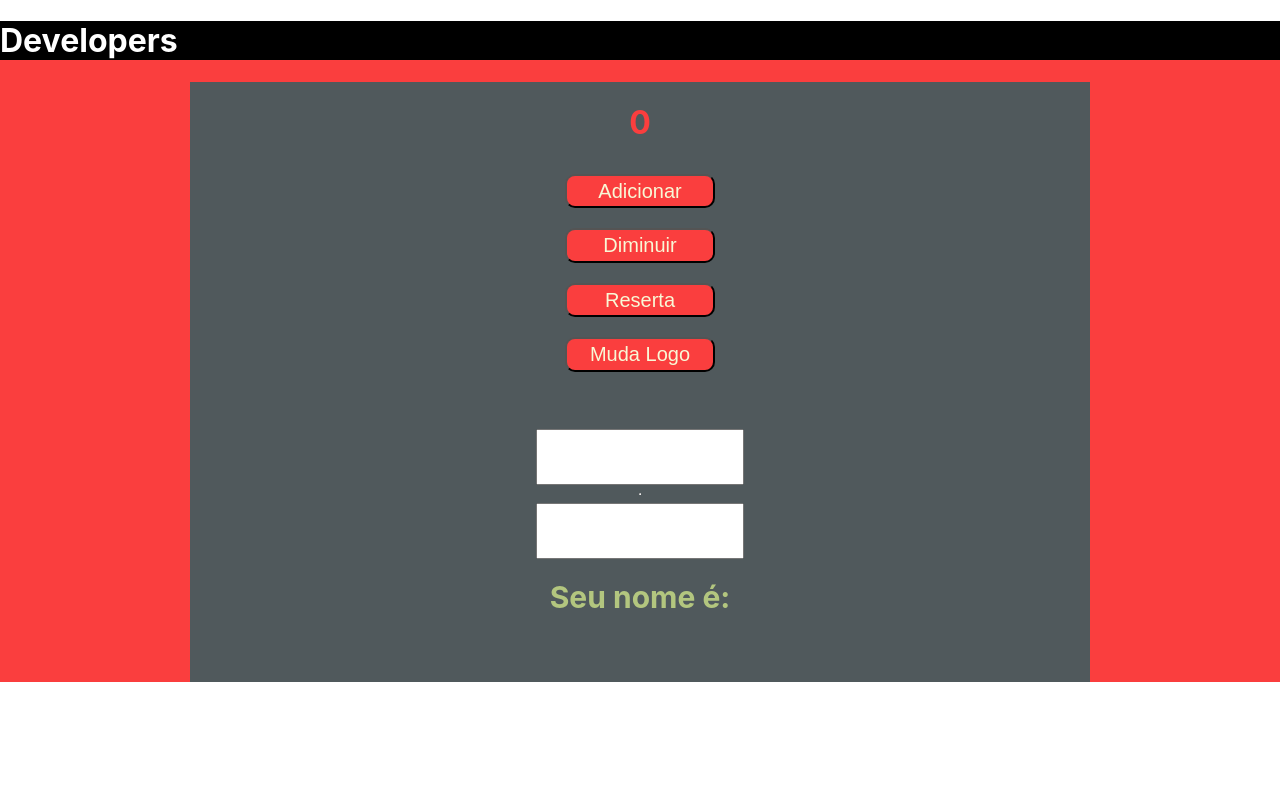
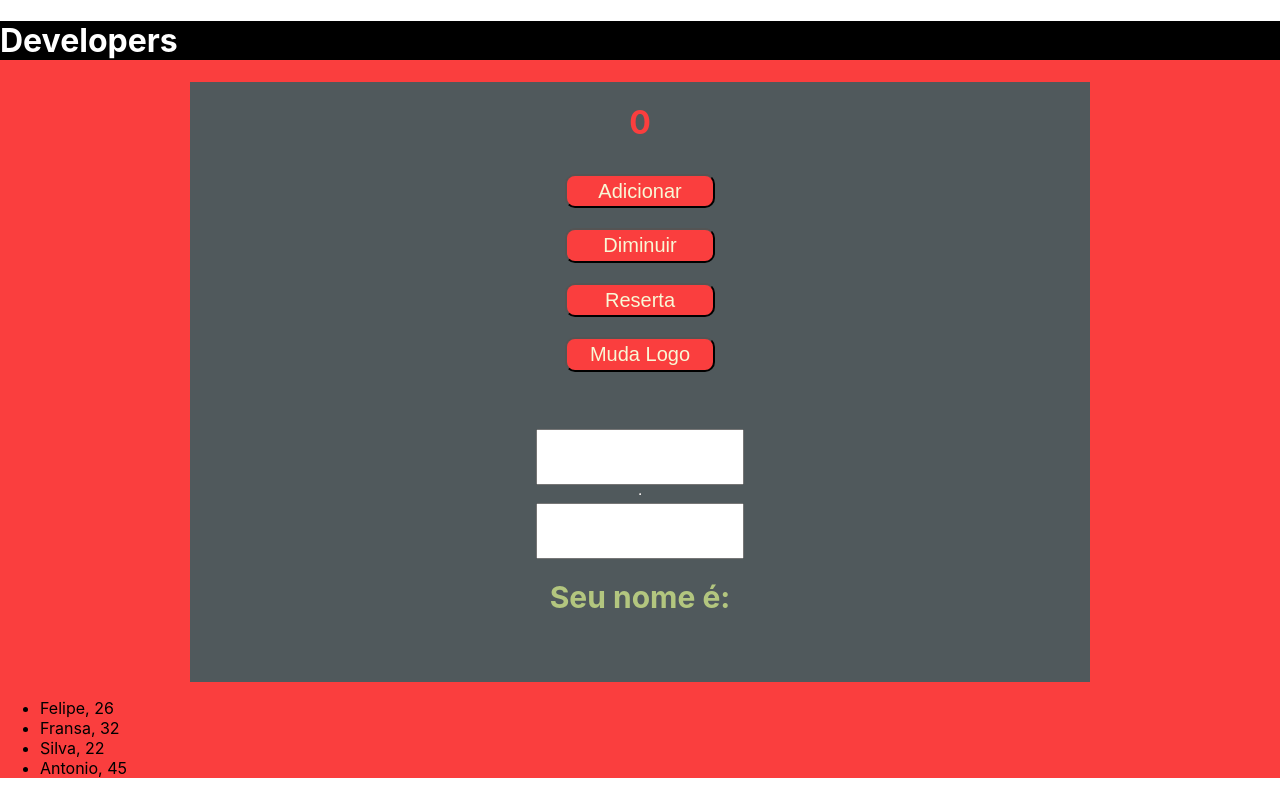
Before and after one commit to felipeFransa/react-curso-2023, a React (Vite) app: page / in a window 1280 px wide. Built offline with nearby package versions, Linux system fonts and the light colour scheme.

Commit message:
version.1.0.6

```diff
--- a/src/App.tsx
+++ b/src/App.tsx
@@ -2,10 +2,18 @@ import { useState } from 'react'
 import { Header } from './components/Header/Header';
 import { Counter } from './components/Counter/Counter';
 import { Form } from './components/Form/Form';
+import { People } from './components/People/People';
 import * as GS from './styleGlobal'
 
 const app = () => {
   const [logoName, setLogoName] = useState('Developers')
+
+  let people = [
+    {name: 'Felipe', age: 26},
+    {name: 'Fransa', age: 32},
+    {name: 'Silva', age: 22},
+    {name: 'Antonio', age:45}
+  ]
 
   const handleClick = (txt: string) => {
     setLogoName(txt)
@@ -15,6 +23,9 @@ const app = () => {
       <Header title={logoName}/>
       <Counter clickLogo={handleClick} />
       <Form/>
+      <ul>
+        {people.map((item, index) => (<People key={index} data={item}/>))}
+      </ul>
     </GS.GlobalContainer>
   )
 }
--- /dev/null
+++ b/src/components/People/People.tsx
@@ -0,0 +1,14 @@
+type Props = {
+  data: {
+    name: string,
+    age: number
+  }
+}
+
+export const People = ({ data }: Props) => {
+  return (
+    <div>
+      <li>{data.name}, {data.age}</li>
+    </div>
+  )
+}
```
